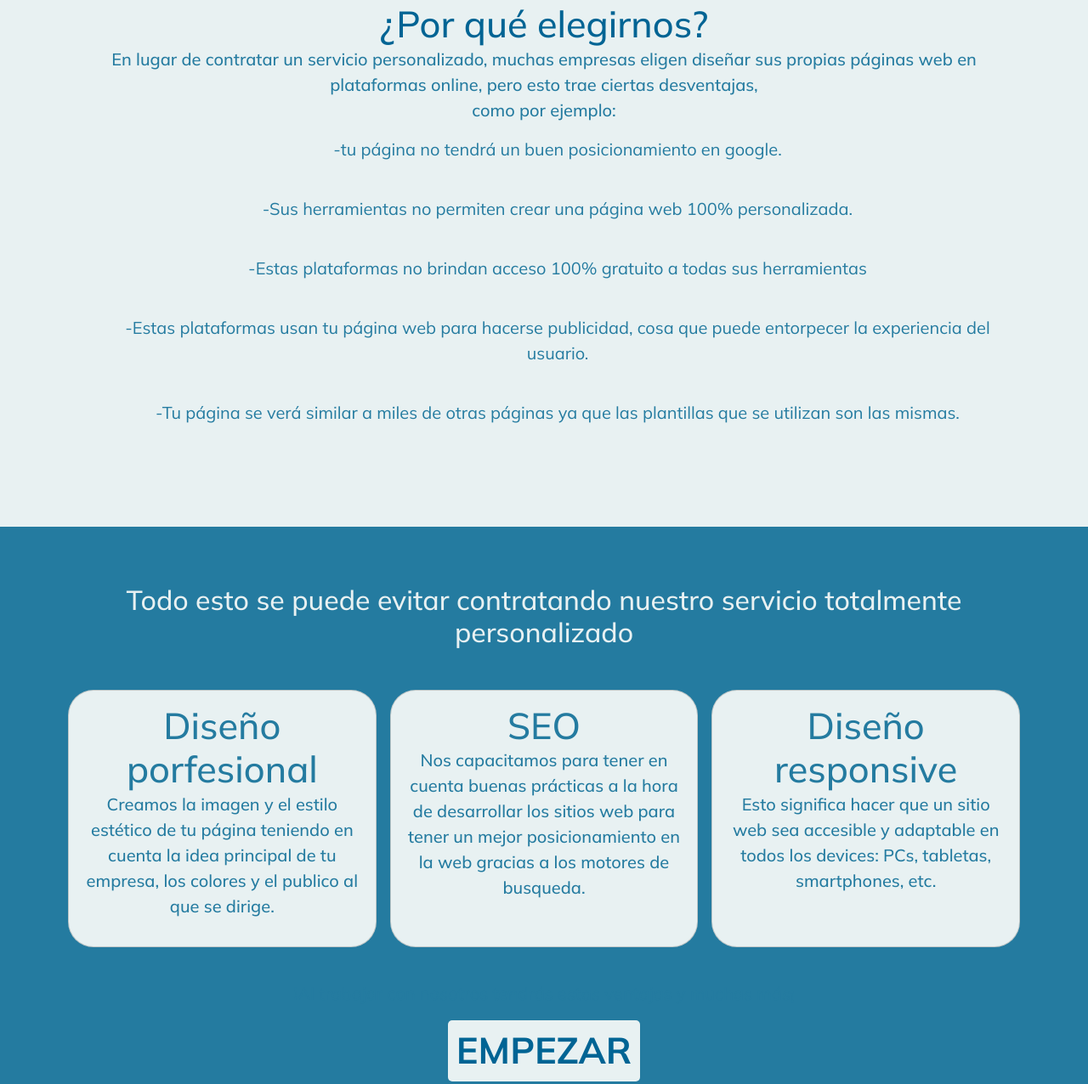
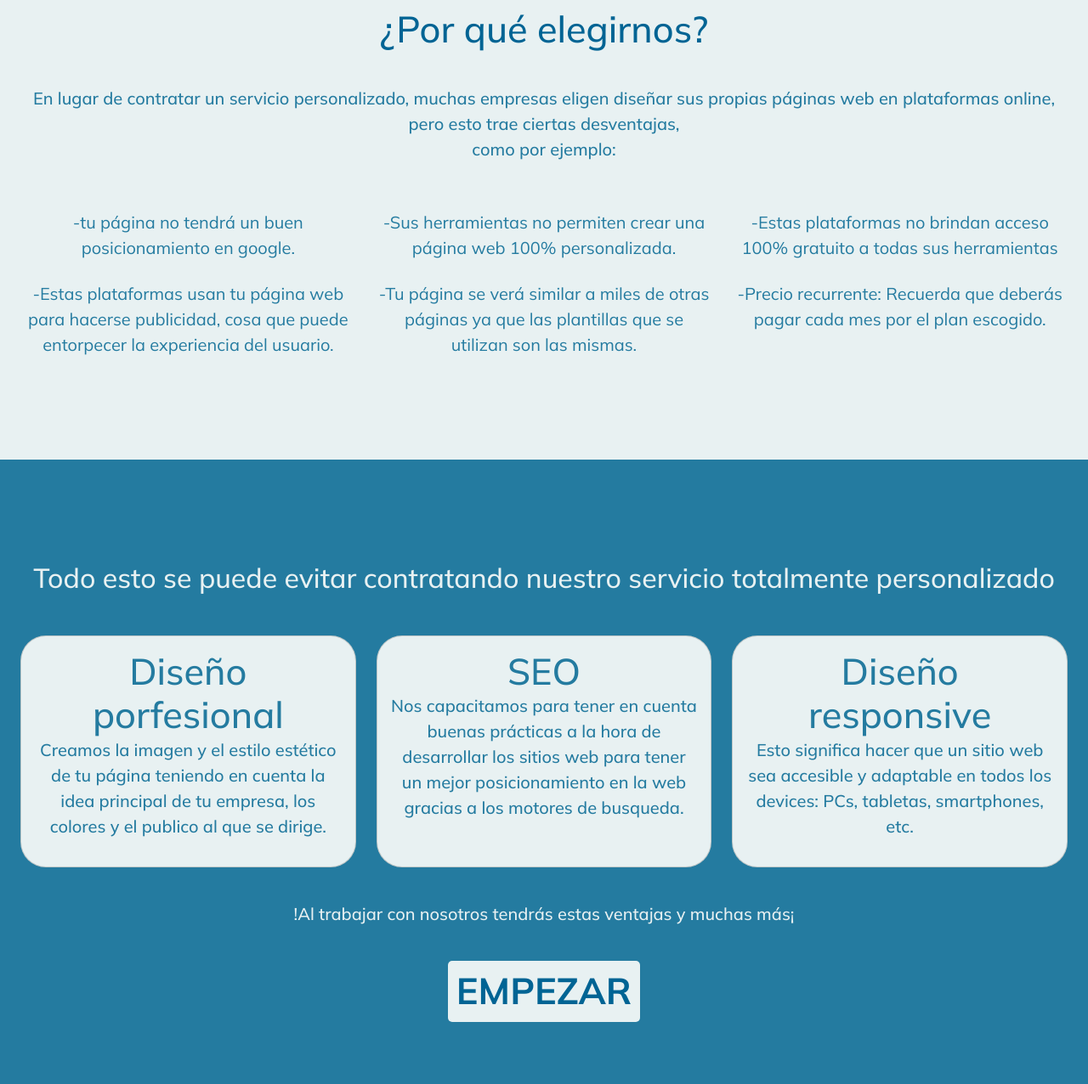
Before and after one commit to josecoronel20/Proyecto-final-CoderHouse, a plain HTML site: page pages/sobreNosotros.html in a window 1280 px wide. Shown: the part 820-2096 px from the top of the page at 85% size. Drawn offline with nearby package versions, Linux system fonts and the light colour scheme; files whose address does not match are found by name.

Commit message:
actualizacion de mobile, dekstop y icon

```diff
--- a/css/style.css
+++ b/css/style.css
@@ -305,8 +305,7 @@ footer p{
 
 
 .height__vh{
-    height: 90vh;
-    padding: 0 10vh;
+    padding: 15vh 3vh;
     display: flex;
     flex-direction: column;
     justify-content: center;
@@ -337,6 +336,8 @@ footer p{
     flex-direction: column;
     justify-content: center;
     align-items: center;
+    gap: 3vh;
+    max-width: 1000px;
 }
 
 #quieneSomos p, h1{
@@ -356,23 +357,33 @@ footer p{
 
 #porQueElegirnos{
     background-color: #E8F1F2;
+
+}
+
+.porQueElegirnos__container{
     display: flex;
     flex-direction: column;
+    gap: 5vh;
 }
 
 #porQueElegirnos h2, p{
     color: #006494;
 }
 
-#porQueElegirnos ul{
-    display: flex;
-    flex-direction: column;
-    gap: 5vh;
+.porQueElegirnos__container ul{
+    display: grid;
+    grid-template-columns: repeat(1, 1fr);
+    column-gap: 3vh;
+    row-gap: 3vh;
+    margin: 0;
+    padding: 0;
+    justify-content: center;
 }
 
 #porQueElegirnos li{
     color: #247BA0;
     font-size: 1.25em;
+    max-width: 400px;
 }
 
 
@@ -385,7 +396,8 @@ footer p{
     justify-content: center;
     align-items: center;
     flex-direction: column;
-    padding: 100px 20px;
+    padding: 15vh 3vh;
+    gap: 5vh;
 }
 
 #comoSomos h3{
@@ -395,8 +407,8 @@ footer p{
 .caracteristicas{
     display: grid;
     grid-template-columns: repeat(1, 1fr);
-    column-gap: 1rem;
-    row-gap: 1rem;
+    column-gap: 3vh;
+    row-gap: 3vh;
 }
 
 .card h2, p{
@@ -407,6 +419,13 @@ footer p{
     background-color: #E8F1F2;
     border-radius: 30px;
     padding: 1rem;
+    max-width: 400px;
+}
+
+.p-bottom{
+    color: #E8F1F2;
+    margin: 0;
+    z-index: 50;
 }
 
 /*mediaquery------------------------------------------------------------------*/
@@ -420,7 +439,6 @@ footer p{
     .quieneSomos__container{
         display: flex;
         flex-direction: column;
-        padding: 0 10vh;
         justify-content: center;
         align-items: center;
     }
@@ -436,17 +454,25 @@ footer p{
     #quieneSomos img {
         display: flex;
         width: 45%;
+        max-width: 500px;
     }
 
-    #comoSomos{
-        gap: 40px;
-        height: 90vh;
-        padding: 0 10vh;
+    .porQueElegirnos__container ul{
+        grid-template-columns: repeat(2, 1fr);
     }
 
-    .caracteristicas{
-        grid-template-columns: repeat(3, 1fr);
-        grid-template-rows: repeat(1, 1fr);
+
+
+
+
+    @media  screen and (min-width: 992px){
+        .porQueElegirnos__container ul{
+            grid-template-columns: repeat(3, 1fr);
+        }
+
+        .caracteristicas{
+            grid-template-columns: repeat(3, 1fr);
+        }
     }
 }
 
--- a/pages/sobreNosotros.html
+++ b/pages/sobreNosotros.html
@@ -69,8 +69,10 @@
         </div>
     </section>
     <section id="porQueElegirnos" class="height__vh">
+        <div class="porQueElegirnos__container">
             <h2>¿Por qué elegirnos?</h2>
-        <p>En lugar de contratar un servicio personalizado, muchas empresas eligen diseñar sus propias páginas web en plataformas online, pero esto trae ciertas
+            <p>En lugar de contratar un servicio personalizado, muchas empresas eligen diseñar sus propias páginas web
+                en plataformas online, pero esto trae ciertas
                 desventajas, <br> como por ejemplo:</p>
 
             <ul>
@@ -80,14 +82,16 @@
 
                 <li>-Estas plataformas no brindan acceso 100% gratuito a todas sus herramientas</li>
 
-            <li>-Estas plataformas usan tu página web para hacerse publicidad, cosa que puede entorpecer la experiencia del
+                <li>-Estas plataformas usan tu página web para hacerse publicidad, cosa que puede entorpecer la
+                    experiencia del
                     usuario.</li>
 
-            <li>-Tu página se verá similar a miles de otras páginas ya que las plantillas que se utilizan son las mismas.</li>
+                <li>-Tu página se verá similar a miles de otras páginas ya que las plantillas que se utilizan son las
+                    mismas.</li>
 
-
+                <li>-Precio recurrente: Recuerda que deberás pagar cada mes por el plan escogido.</li>
             </ul>
-
+        </div>
     </section>
     <section id="comoSomos">
         <h3>Todo esto se puede evitar contratando nuestro servicio totalmente personalizado
@@ -109,12 +113,10 @@
                     smartphones, etc.</p>
             </div>
         </div>
-        <div class="comoSomos__bottom">
-            <p>!Al trabajar con nosotros tendrás estas ventajas y muchas más¡</p>
+            <p class="p-bottom">!Al trabajar con nosotros tendrás estas ventajas y muchas más¡</p>
             <a href="/pages/pideTuPagina.html" class="empezar">
                 <h5>EMPEZAR</h5>
             </a>
-        </div>
     </section>
     <footer>
         <div class="footer__center">
```
Also changed, not shown: index.html (+1 -1 lines). Lines whose indentation alone changed are shown as unchanged.
